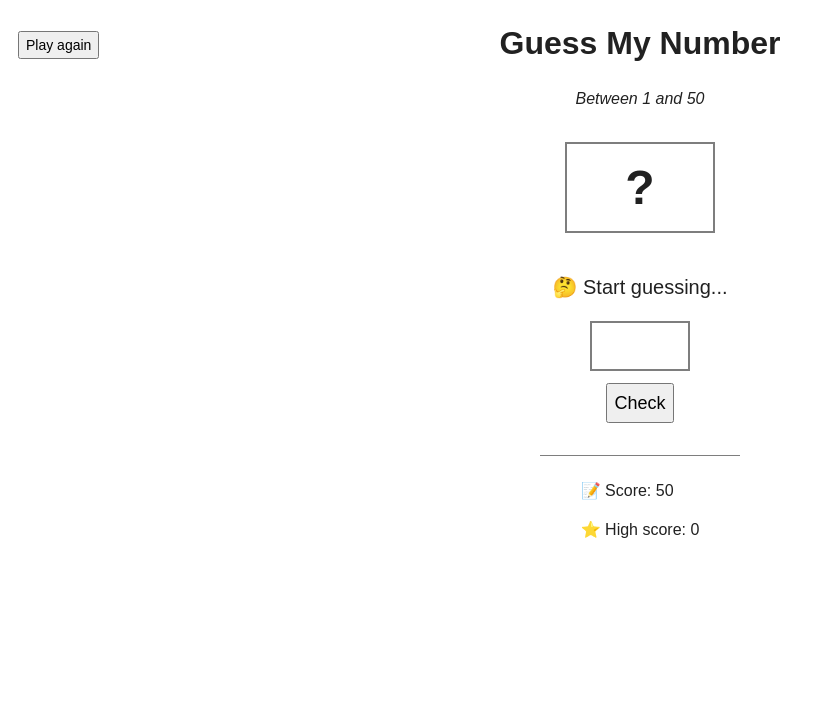
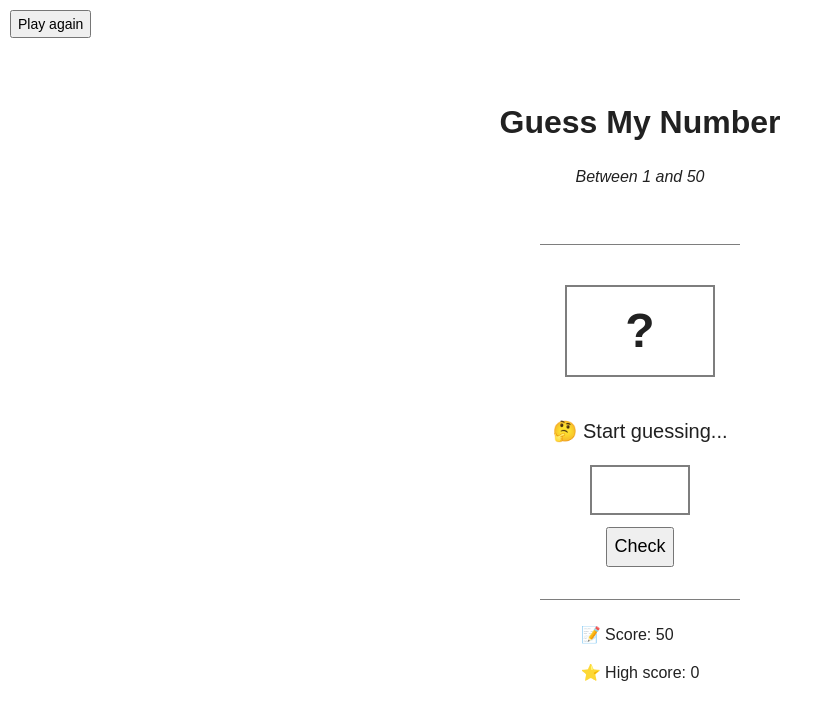
Before and after one commit to Negodiaev/guess-my-number, a plain HTML site: page src/index.html in a window 1280 px wide. Shown: the whole page, without its empty margins (0-833 px from the left). Drawn offline with Linux system fonts and the light colour scheme.

Commit message:
style: update some styles

```diff
--- a/src/index.html
+++ b/src/index.html
@@ -15,6 +15,7 @@
       <h1>Guess My Number</h1>
       <p>Between 1 and 50</p>
     </header>
+    <hr />
     <main>
       <p class="number">?</p>
       <p class="message">🤔 Start guessing...</p>
--- a/src/styles.css
+++ b/src/styles.css
@@ -9,7 +9,11 @@ html {
   font-size: 62.5%;
 }
 
-button {
+h1 {
+  margin-top: 0;
+}
+
+button:not([disabled]) {
   cursor: pointer;
 }
 
@@ -21,16 +25,21 @@ hr {
 }
 
 body {
-  position: relative;
+  display: flex;
+  flex-direction: column;
+  justify-content: center;
+  margin: 0;
+  padding: 0 1.6rem;
   font-family: Arial, 'Helvetica Neue', Helvetica, sans-serif;
   font-size: 1.6rem;
   line-height: 1.4;
+  min-height: 100dvh;
   color: #212121;
   background-color: #fff;
 }
 
 header {
-  margin-bottom: 3.2rem;
+  padding: 3.2rem 0;
   text-align: center;
 }
 
@@ -42,6 +51,7 @@ main {
   display: flex;
   flex-direction: column;
   align-items: center;
+  padding: 3.2rem 0;
 }
 
 .number {
@@ -77,7 +87,7 @@ main {
 }
 
 .button-again {
-  position: absolute;
+  position: fixed;
   top: 1rem;
   left: 1rem;
   font-size: 1.4rem;
```
